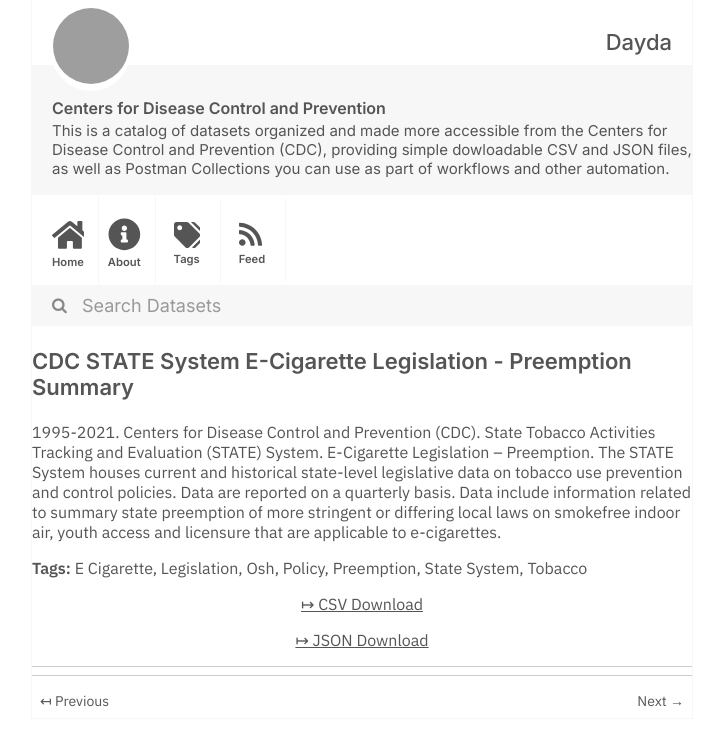
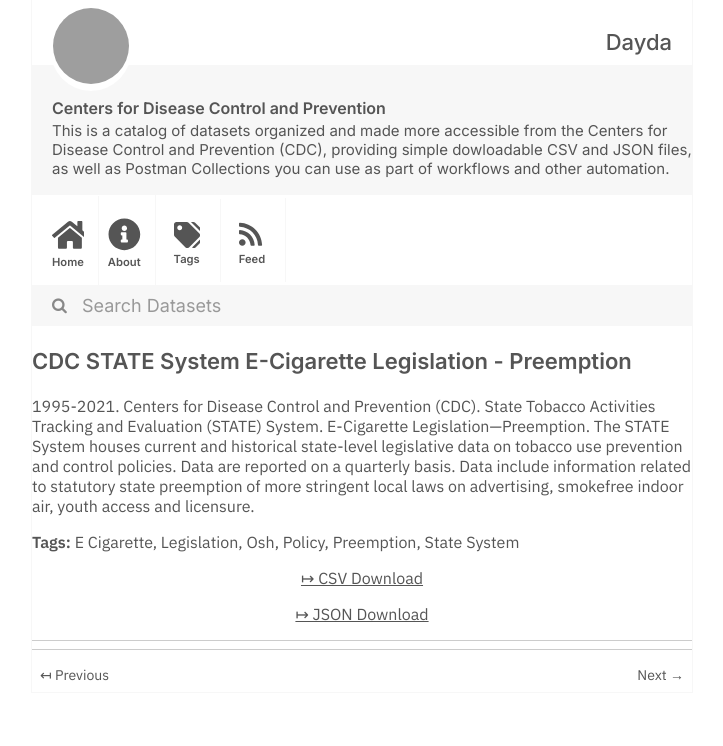
Before and after one commit to dayda-entities/centers-for-disease-control-and-prevention, a Jekyll site: the page built from _posts/2020-11-12-cdc-state-system-e-cigarette-l.md, in a window 1280 px wide, cut to the strip 0-746 px from the top of the page. Shown: the whole strip, without its empty margins (278-1001 px from the left). Built offline with Jekyll 4.4.1, drawn with Linux system fonts in a browser that asks for light colours; grey boxes are pictures that could not be loaded.

Commit message:
Publish Data

```diff
--- a/_posts/2020-11-12-cdc-state-system-e-cigarette-l.md
+++ b/_posts/2020-11-12-cdc-state-system-e-cigarette-l.md
@@ -1,7 +1,7 @@
 ---
-title: CDC STATE System E-Cigarette Legislation - Preemption Summary
-created: '2020-11-12T12:13:32.487597'
-modified: '2021-04-21T19:17:23.119444'
+title: CDC STATE System E-Cigarette Legislation - Preemption
+created: '2020-11-12T12:15:42.371843'
+modified: '2021-04-21T19:32:44.736268'
 state: active
 type: dataset
 tags:
@@ -11,11 +11,10 @@ tags:
   - Policy
   - Preemption
   - State System
-  - Tobacco
 groups: []
-csv_url: 'https://data.cdc.gov/api/views/88eg-qzed/rows.csv?accessType=DOWNLOAD'
-json_url: 'https://data.cdc.gov/api/views/88eg-qzed/rows.json?accessType=DOWNLOAD'
+csv_url: 'https://data.cdc.gov/api/views/piju-vf3p/rows.csv?accessType=DOWNLOAD'
+json_url: 'https://data.cdc.gov/api/views/piju-vf3p/rows.json?accessType=DOWNLOAD'
 layout: post
 
 ---
-1995-2021. Centers for Disease Control and Prevention (CDC). State Tobacco Activities Tracking and Evaluation (STATE) System. E-Cigarette Legislation – Preemption. The STATE System houses current and historical state-level legislative data on tobacco use prevention and control policies. Data are reported on a quarterly basis. Data include information related to summary state preemption of more stringent or differing local laws on smokefree indoor air, youth access and licensure that are applicable to e-cigarettes.
+1995-2021. Centers for Disease Control and Prevention (CDC). State Tobacco Activities Tracking and Evaluation (STATE) System.  E-Cigarette Legislation—Preemption. The STATE System houses current and historical state-level legislative data on tobacco use prevention and control policies.  Data are reported on a quarterly basis. Data include information related to statutory state preemption of more stringent local laws on advertising, smokefree indoor air, youth access and licensure.
```
